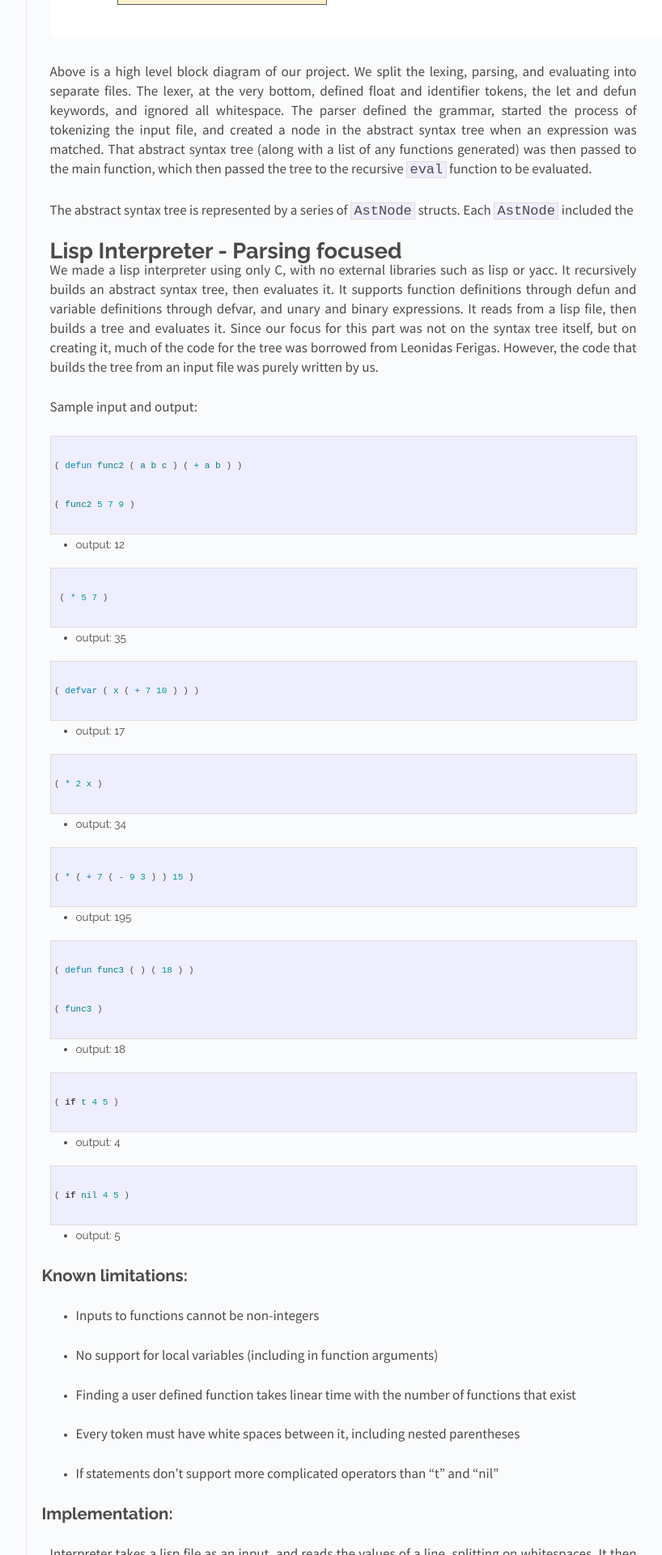
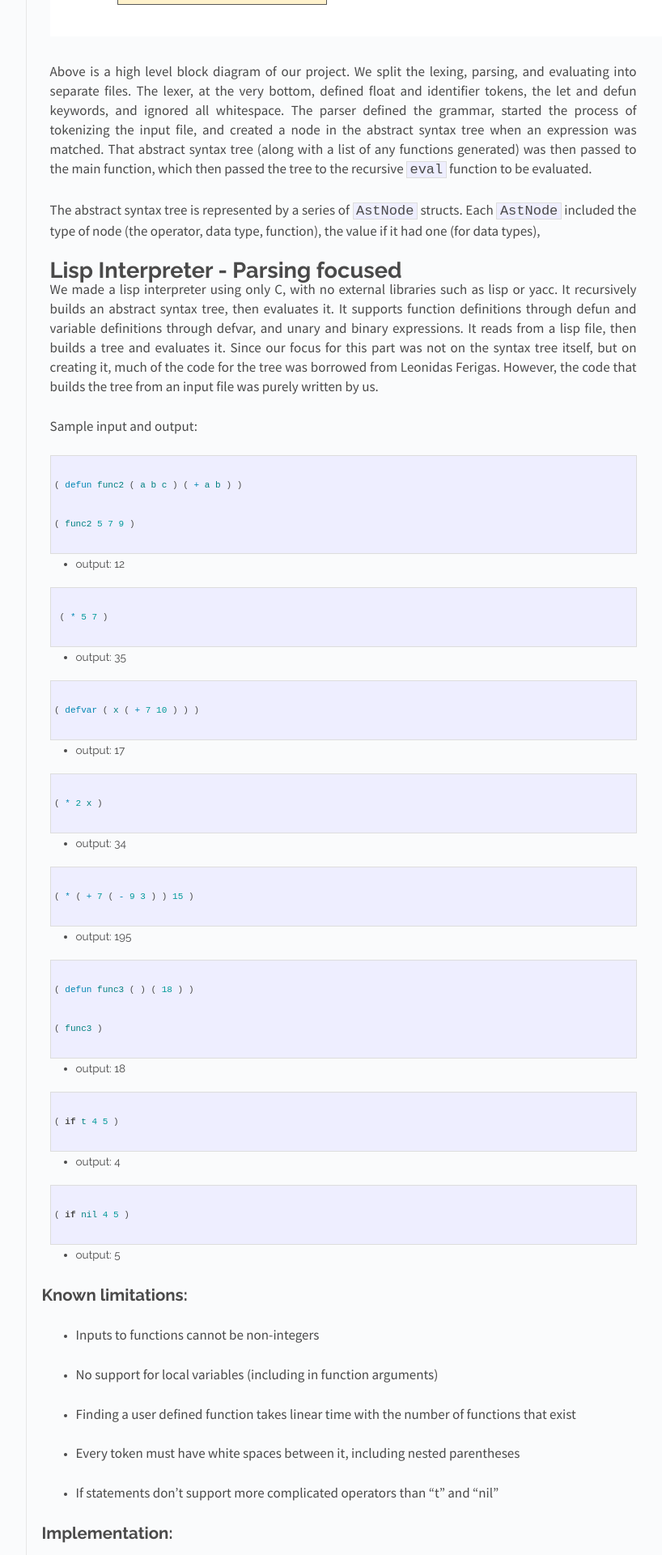
Before and after one commit to kuannie1/SoftSysEccentricEucalyptus, a Jekyll site: the page built from docs/_posts/2017-04-30-eLISP-Cs.md, in a window 1280 px wide. Shown: the part 1970-3890 px from the top of the page at 81% size, without its empty margins (326-1144 px from the left). Built offline with Jekyll 4.4.1, drawn with Linux system fonts in a browser that asks for light colours.

Commit message:
Update/Create 2017-04-30-eLISP-Cs.md

```diff
--- a/docs/_posts/2017-04-30-eLISP-Cs.md
+++ b/docs/_posts/2017-04-30-eLISP-Cs.md
@@ -52,7 +52,7 @@
 
 Above is a high level block diagram of our project. We split the lexing, parsing, and evaluating into separate files. The lexer, at the very bottom, defined float and identifier tokens, the let and defun keywords, and ignored all whitespace. The parser defined the grammar, started the process of tokenizing the input file, and created a node in the abstract syntax tree when an expression was matched. That abstract syntax tree (along with a list of any functions generated) was then passed to the main function, which then passed the tree to the recursive `eval` function to be evaluated.
 
-The abstract syntax tree is represented by a series of `AstNode` structs. Each `AstNode` included the
+The abstract syntax tree is represented by a series of `AstNode` structs. Each `AstNode` included the type of node (the operator, data type, function), the value if it had one (for data types),
 
 # Lisp Interpreter - Parsing focused
 
```
Also changed, not shown: other parts of docs/_posts/2017-04-30-eLISP-Cs.md (+2 -2 lines).
